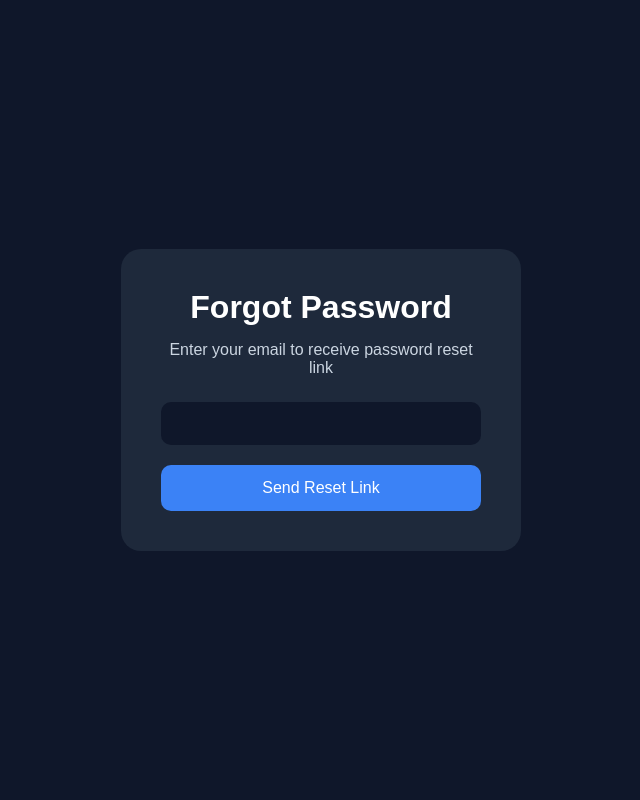
After one commit to tusharbinjola85-code/secure-cloud-manager, a Django app: page /password_reset/ in a window 1280 px wide. The commit adds this page. Shown: the whole page, without its empty margins (319-959 px from the left). Run offline with Django 5.2, Linux system fonts and the light colour scheme.

Commit message:
added forgot password page

```diff
--- /dev/null
+++ b/templates/password_reset.html
@@ -0,0 +1,112 @@
+<!DOCTYPE html>
+<html lang="en">
+
+<head>
+
+    <meta charset="UTF-8">
+
+    <meta name="viewport" content="width=device-width, initial-scale=1.0">
+
+    <title>Reset Password</title>
+
+    <link rel="stylesheet"
+    href="https://cdnjs.cloudflare.com/ajax/libs/font-awesome/6.5.1/css/all.min.css">
+
+    <style>
+
+        *{
+            margin:0;
+            padding:0;
+            box-sizing:border-box;
+            font-family:Arial;
+        }
+
+        body{
+            background:#0f172a;
+            display:flex;
+            justify-content:center;
+            align-items:center;
+            height:100vh;
+        }
+
+        .reset-box{
+            background:#1e293b;
+            padding:40px;
+            border-radius:20px;
+            width:400px;
+            color:white;
+            text-align:center;
+        }
+
+        .reset-box h1{
+            margin-bottom:15px;
+        }
+
+        .reset-box p{
+            margin-bottom:25px;
+            color:#cbd5e1;
+        }
+
+        .reset-box input{
+            width:100%;
+            padding:14px;
+            border:none;
+            border-radius:10px;
+            margin-bottom:20px;
+            background:#0f172a;
+            color:white;
+        }
+
+        .reset-btn{
+            width:100%;
+            padding:14px;
+            border:none;
+            border-radius:10px;
+            background:#3b82f6;
+            color:white;
+            cursor:pointer;
+            font-size:16px;
+        }
+
+        .reset-btn:hover{
+            background:#2563eb;
+        }
+
+    </style>
+
+</head>
+
+<body>
+
+<div class="reset-box">
+
+    <h1>
+
+        Forgot Password
+
+    </h1>
+
+    <p>
+
+        Enter your email to receive password reset link
+
+    </p>
+
+    <form method="POST">
+
+        {% csrf_token %}
+
+        {{ form.email }}
+
+        <button type="submit" class="reset-btn">
+
+            Send Reset Link
+
+        </button>
+
+    </form>
+
+</div>
+
+</body>
+</html>
```
Also changed, not shown: templates/login.html (+13 -0 lines), db.sqlite3.
